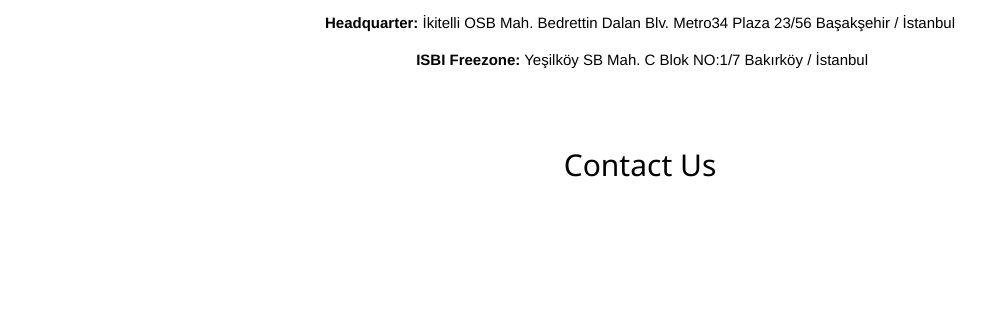
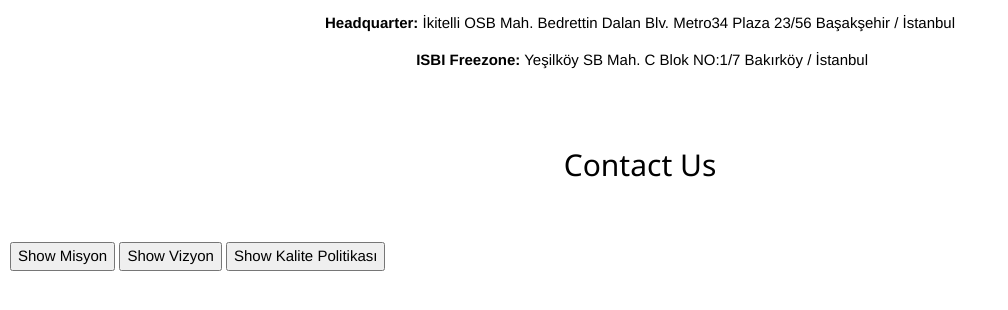
Before and after one commit to ismetergin/deneio, a plain HTML site: page index.html in a window 1280 px wide. Shown: the part 208-518 px from the top of the page, without its empty margins (0-1008 px from the left). Drawn offline with nearby package versions, Linux system fonts and the light colour scheme; a script that the page names is missing.

Commit message:
Update index.html

```diff
--- a/index.html
+++ b/index.html
@@ -65,6 +65,11 @@
 </div>
 
 
+<button onclick="togglePopup('misyonPopup')">Show Misyon</button>
+<button onclick="togglePopup('vizyonPopup')">Show Vizyon</button>
+<button onclick="togglePopup('kalitePopup')">Show Kalite Politikası</button>
+
+
 <script>
 function togglePopup(popupId) {
   var popup = document.getElementById(popupId);
```
